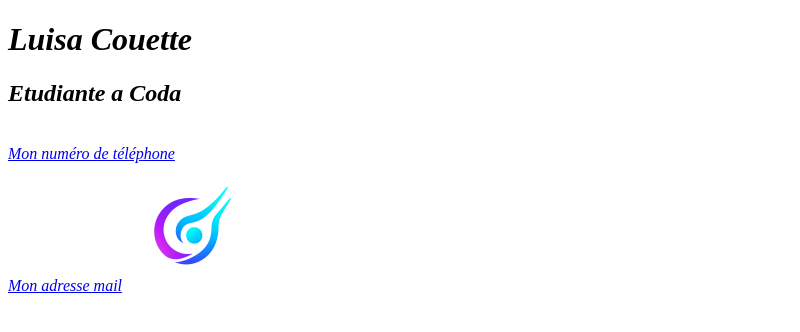
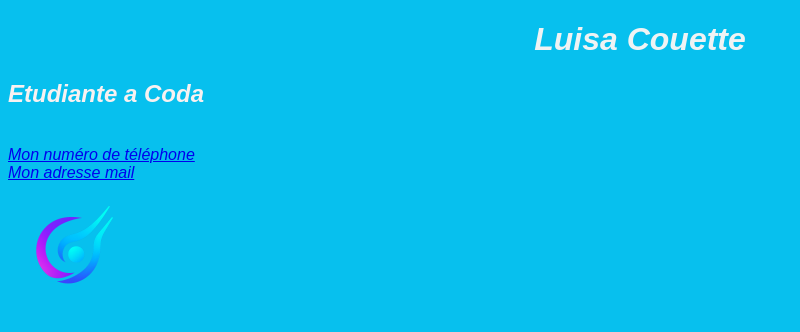
Before and after one commit to Luisa-hub12/tp_visite, a plain HTML site: page index.html in a window 1280 px wide. Shown: the whole page, without its empty margins (0-800 px from the left). Drawn offline with Linux system fonts and the light colour scheme.

Commit message:
style css

```diff
--- a/index.html
+++ b/index.html
@@ -4,13 +4,14 @@
     <meta charset="UTF-8">
     <meta name="viewport" content="width=device-width, initial-scale=1.0">
     <title>TP visite</title>
+    <link rel="stylesheet" href="style.css">
 </head>
 <body>
 <address>
 <h1>Luisa Couette</h1>
 <h2>Etudiante a Coda</h2><br>
     <a href="tel:+33600000000">Mon numéro de téléphone</a><br>
-    <a href="mailto:luisa.couette1@gmail.com">Mon adresse mail</a>
+    <a href="mailto:luisa.couette1@gmail.com">Mon adresse mail</a><br>
     <img src="tp_visite.png" width="128" height="128"
 	alt="Logo coda">
 </address>
--- /dev/null
+++ b/style.css
@@ -0,0 +1,11 @@
+/* style.css */
+body {
+  background-color: #07c0ee;
+  font-family: Arial, sans-serif;
+  color: rgb(248, 241, 241);
+}
+
+h1 {
+  color: #eff3f4;
+  text-align: center;
+}
```
Also changed, not shown: 1 other file.
